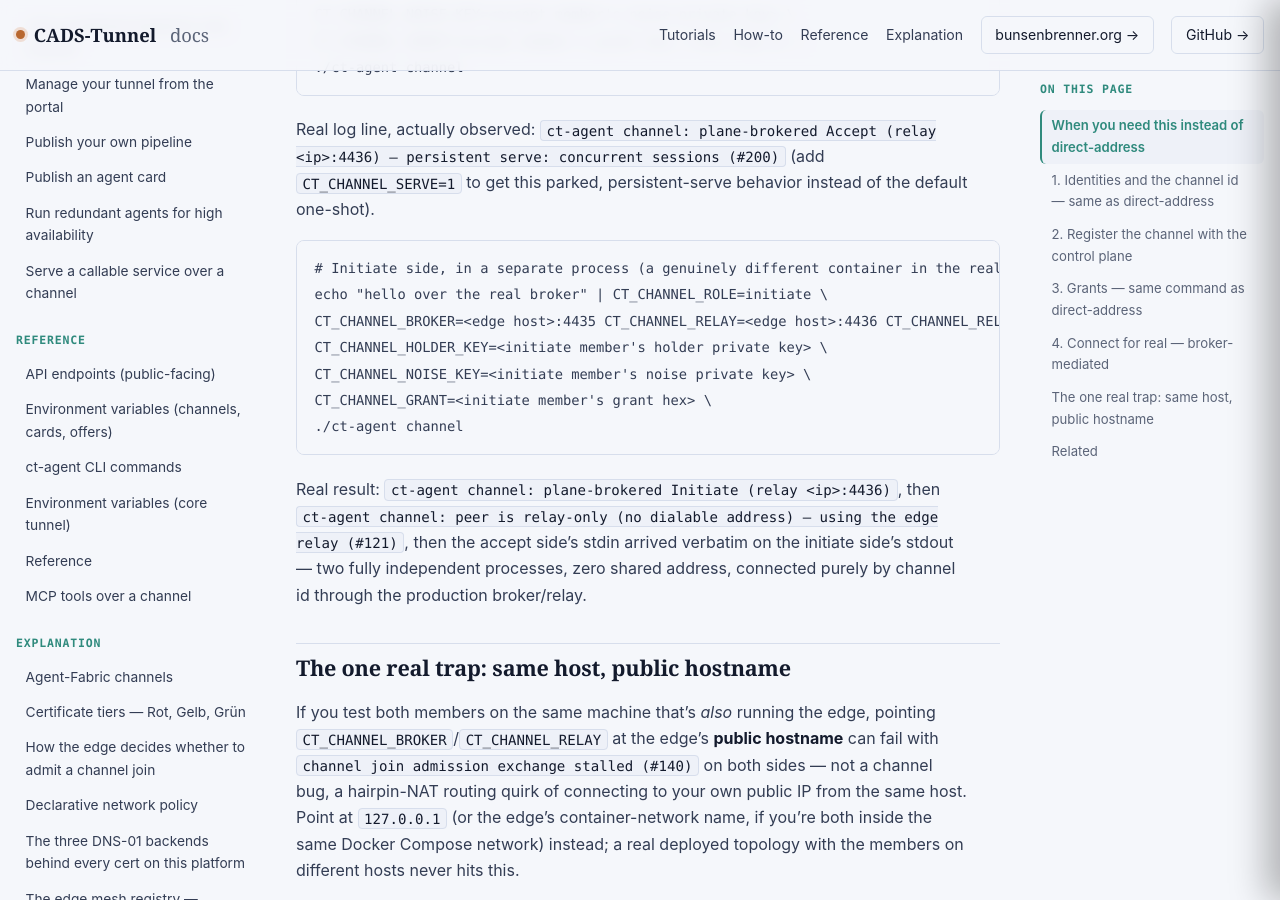
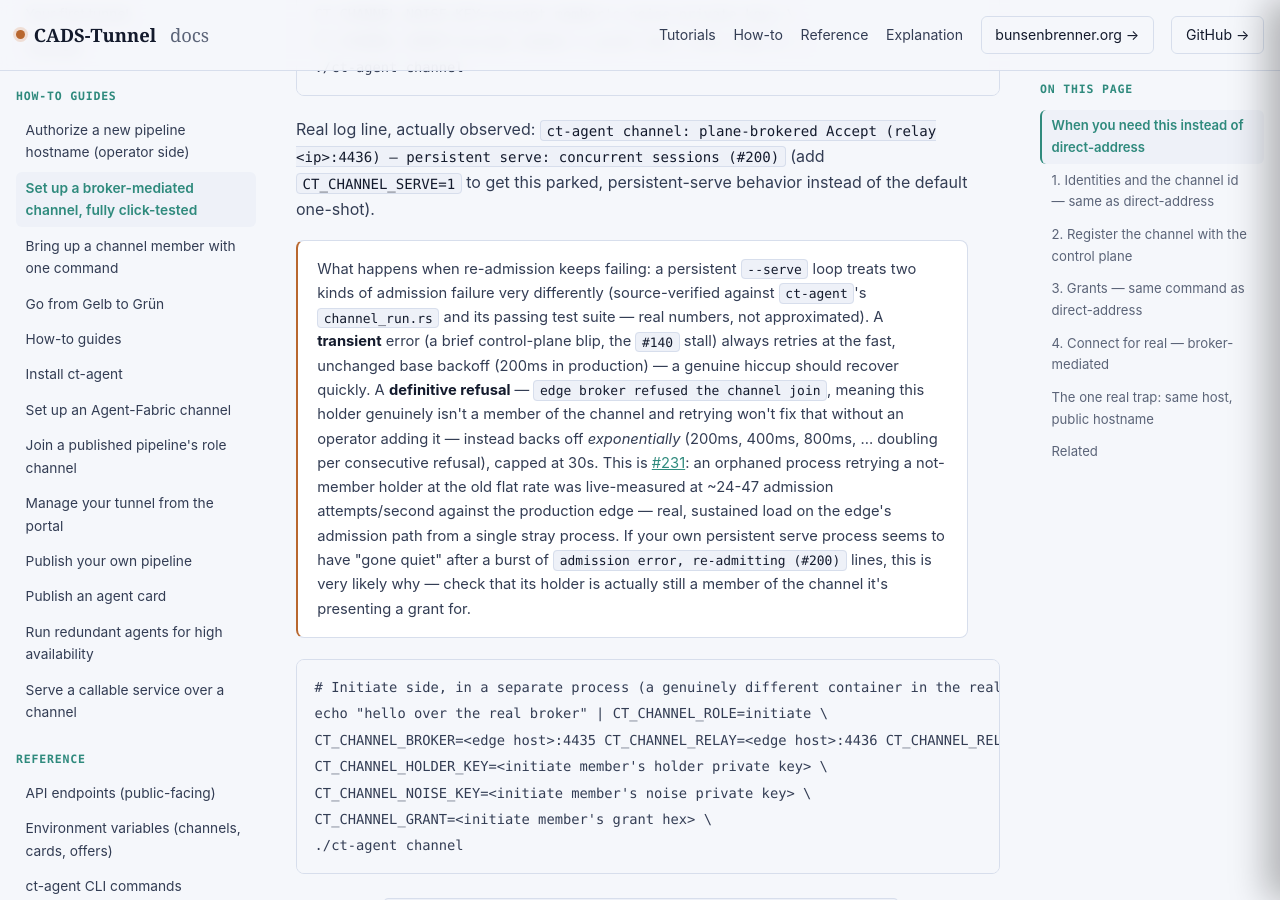
Before and after one commit to scimbe/CADS-Tunnel-docs, a Jekyll site: the page built from _how-to/broker-mediated-channel.md, in a window 1280 px wide and 900 px high, scrolled down 2084 px. Built offline with Jekyll 4.4.1, drawn with Linux system fonts in a browser that asks for light colours.

Commit message:
docs(broker-mediated-channel): document the #231 transient-vs-refused backoff
A persistent --serve loop that keeps re-admitting was undocumented past the
one log line -- readers had no way to know why retries after a definitive
refusal slow down instead of hot-looping, or why that matters (an orphaned
process retrying a not-member holder was live-measured at ~24-47
attempts/sec against production before the fix). Numbers pulled from
ct-agent's channel_run.rs and its own passing test suite
(admission_retry_backoff_is_flat_for_transient_and_exponential_for_refused).

````diff
--- a/_how-to/broker-mediated-channel.md
+++ b/_how-to/broker-mediated-channel.md
@@ -87,6 +87,24 @@ Real log line, actually observed: `ct-agent channel: plane-brokered Accept (rela
 persistent serve: concurrent sessions (#200)` (add `CT_CHANNEL_SERVE=1` to get this parked,
 persistent-serve behavior instead of the default one-shot).
 
+<div class="callout warn">
+What happens when re-admission keeps failing: a persistent <code>--serve</code> loop treats two
+kinds of admission failure very differently (source-verified against
+<code>ct-agent</code>'s <code>channel_run.rs</code> and its passing test suite — real numbers, not
+approximated). A <strong>transient</strong> error (a brief control-plane blip, the <code>#140</code>
+stall) always retries at the fast, unchanged base backoff (200ms in production) — a genuine hiccup
+should recover quickly. A <strong>definitive refusal</strong> — <code>edge broker refused the
+channel join</code>, meaning this holder genuinely isn't a member of the channel and retrying
+won't fix that without an operator adding it — instead backs off <em>exponentially</em>
+(200ms, 400ms, 800ms, ... doubling per consecutive refusal), capped at 30s. This is
+<a href="https://github.com/scimbe/CADS-Tunnel/issues/231">#231</a>: an orphaned process retrying a
+not-member holder at the old flat rate was live-measured at ~24-47 admission attempts/second against
+the production edge — real, sustained load on the edge's admission path from a single stray process.
+If your own persistent serve process seems to have "gone quiet" after a burst of
+<code>admission error, re-admitting (#200)</code> lines, this is very likely why — check that its
+holder is actually still a member of the channel it's presenting a grant for.
+</div>
+
 ```bash
 # Initiate side, in a separate process (a genuinely different container in the real test):
 echo "hello over the real broker" | CT_CHANNEL_ROLE=initiate \
````
